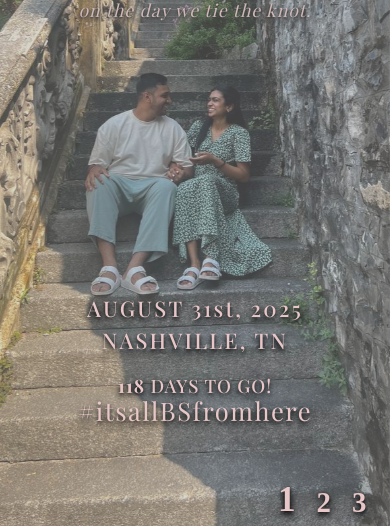
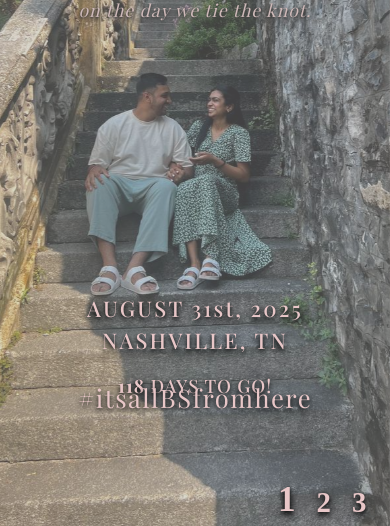
Before and after one commit to YogiPatel03/Sahil-Wedding-Website, a plain HTML site: page index.html in a window 390 px wide. Shown: the part 318-844 px from the top of the page. Drawn offline with nearby package versions, Linux system fonts and the light colour scheme; a web font is replaced by a local one.

Commit message:
hashtag text test for mobile

```diff
--- a/css/style.css
+++ b/css/style.css
@@ -498,7 +498,7 @@ header:not(.active) .nav li a.active {
 
     /* Move ONLY the hashtag further down */
     .lead {
-        position: fixed !important;
+        position: fixed !important; /* Changed to fixed to ensure consistent positioning */
         bottom: 0.5% !important; /* Moved extremely close to bottom */
         left: 0 !important;
         right: 0 !important;
@@ -2651,3 +2651,38 @@ header:not(.active) ~ .banner .wedding-date-location {
         font-size: 1.2rem;
     }
 }
+
+/* Enhanced shadow for hashtag - much softer version */
+.lead svg text {
+    filter: drop-shadow(0 2px 3px rgba(0, 0, 0, 0.6)) !important; /* Softer, more subtle shadow */
+}
+
+/* Fix for iPhone hashtag overlap with countdown */
+@media screen and (max-width: 480px) {
+    .lead {
+        bottom: 2% !important; /* Move further from bottom on small screens */
+    }
+
+    .lead svg {
+        margin-top: 40px !important; /* Increased space above hashtag */
+        padding-bottom: 15px !important; /* Added bottom padding */
+    }
+}
+
+/* Specific fix for iOS devices */
+@supports (-webkit-touch-callout: none) {
+    /* iOS specific styles */
+    .lead {
+        bottom: 5% !important; /* Move even further down on iOS devices */
+    }
+
+    .lead svg {
+        margin-top: 50px !important; /* More space for hashtag on iOS */
+        height: 70px !important; /* Adjust height on iOS */
+    }
+
+    /* Add more space between countdown and hashtag */
+    .wedding-date-location {
+        margin-bottom: 30px !important; /* Add more space below */
+    }
+}
```
